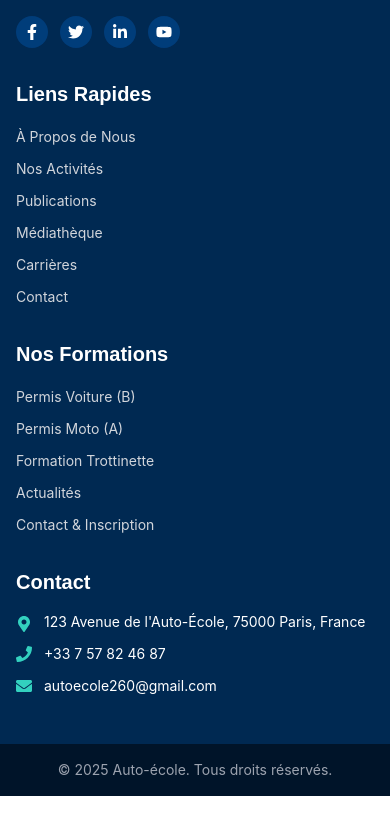
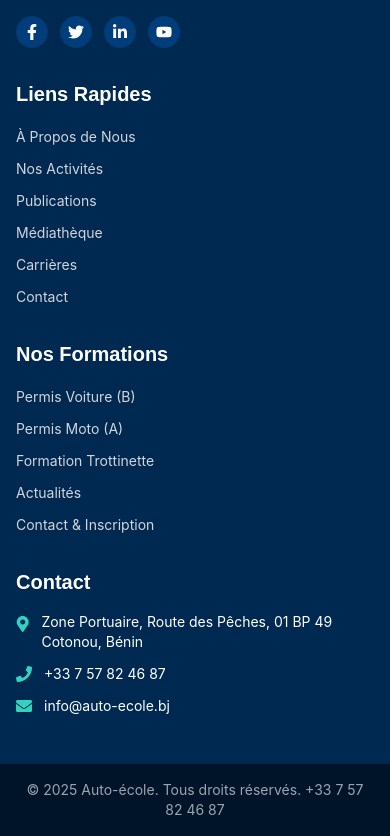
Before and after one commit to Apero48/AuteEcole, a Next.js app in the folder frontend/: page / in a window 390 px wide. Shown: the part 9078-9914 px from the top of the page. Before the commit the page ends 9874 px from the top, so only its background shows below. Built offline with nearby package versions, Linux system fonts and the light colour scheme.

Commit message:
Mise à jour des coordonnées dans le footer : numéro de téléphone et email

```diff
--- a/frontend/src/components/layout/Footer.js
+++ b/frontend/src/components/layout/Footer.js
@@ -53,15 +53,15 @@ const Footer = () => {
             <ul className="space-y-3">
               <li className="flex items-start">
                 <FaMapMarkerAlt className="mt-1 mr-3 text-secondary-400" />
-                <span className="text-sm">123 Avenue de l'Auto-École, 75000 Paris, France</span>
+                <span className="text-sm">Zone Portuaire, Route des Pêches, 01 BP 49 Cotonou, Bénin</span>
               </li>
               <li className="flex items-center">
                 <FaPhone className="mr-3 text-secondary-400" />
-                <a href="tel:+33757824687" className="text-sm hover:text-white">+33 7 57 82 46 87</a>
+                <span className="text-sm">+33 7 57 82 46 87</span>
               </li>
               <li className="flex items-center">
                 <FaEnvelope className="mr-3 text-secondary-400" />
-                <span className="text-sm">autoecole260@gmail.com</span>
+                <span className="text-sm">info@auto-ecole.bj</span>
               </li>
             </ul>
           </div>
@@ -71,7 +71,7 @@ const Footer = () => {
       {/* Copyright */}
       <div className="bg-primary-900 py-4">
         <div className="container mx-auto px-4 text-center text-sm text-gray-400">
-          <p>© {new Date().getFullYear()} Auto-école. Tous droits réservés.</p>
+          <p>© {new Date().getFullYear()} Auto-école. Tous droits réservés. +33 7 57 82 46 87</p>
         </div>
       </div>
     </footer>
--- a/frontend/src/components/layout/Header.js
+++ b/frontend/src/components/layout/Header.js
@@ -25,7 +25,7 @@ const Header = () => {
       <div className="bg-primary-700 text-white px-4 py-2">
         <div className="container mx-auto flex justify-between items-center">
             <div className="hidden md:flex space-x-4 text-sm">
-            <a href="tel:+33757824687" className="hover:text-secondary-300">+33 7 57 82 46 87</a>
+            <a href="tel:+22921312485" className="hover:text-secondary-300">+229 01 55 01 02 85</a>
             <a href="mailto:autoecole260@gmail.com" className="hover:text-secondary-300">autoecole260@gmail.com</a>
           </div>
           <div className="flex items-center space-x-4">
```
Also changed, not shown: 2 other files (tests, documents, lock files or other folders).
